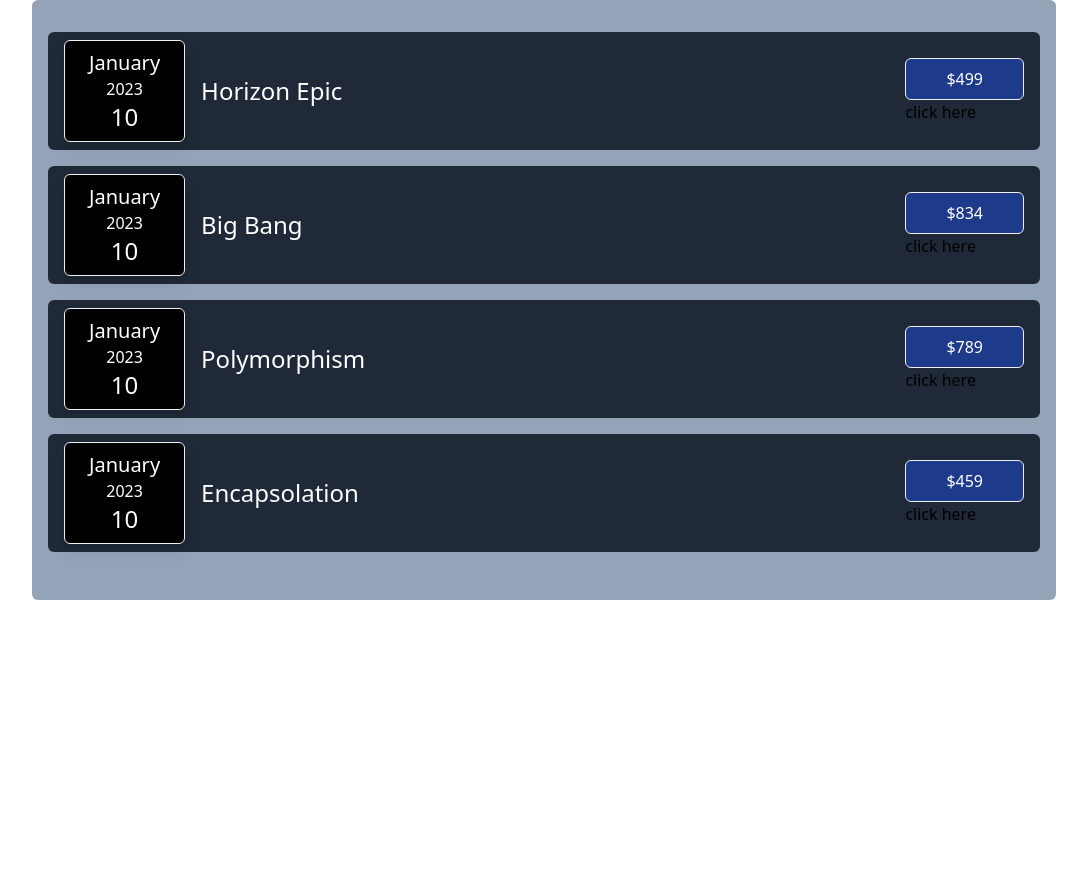
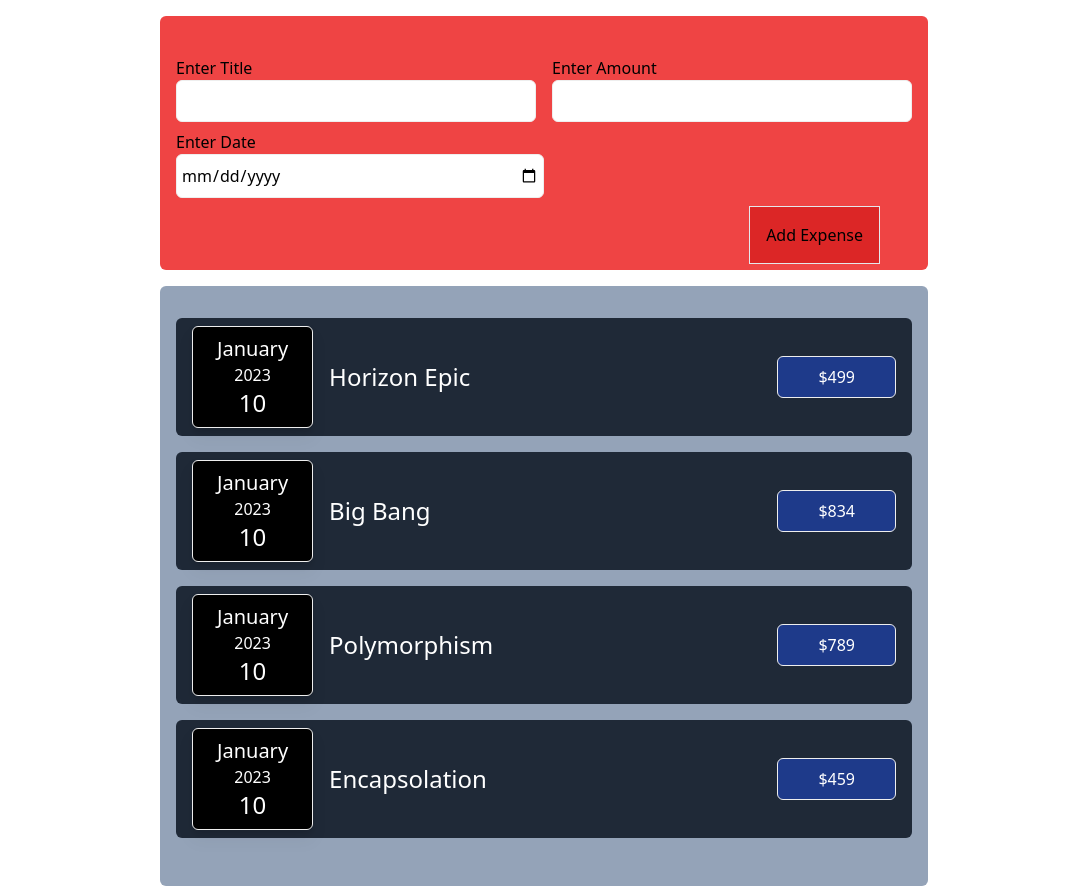
Before and after one commit to jimatth121/My-Second-React-App, a React (Create React App) app: page / in a window 1280 px wide. Shown: the whole page, without its empty margins (96-1183 px from the left). Before the commit the page ends 800 px from the top, so only its background shows below. Built offline with nearby package versions, Linux system fonts and the light colour scheme.

Commit message:
Add change one

```diff
--- a/src/App.js
+++ b/src/App.js
@@ -1,5 +1,6 @@
 import Expenses from "./Expenses";
 import React from "react";
+import NewExpense from "./NewExpense";
 
 function App() {
 const property=[
@@ -34,6 +35,7 @@ const property=[
 
   return (
    <>
+   <NewExpense/>
    <Expenses property={property}/>
    </>
   );
--- a/src/ExpenseForm.js
+++ b/src/ExpenseForm.js
@@ -1,11 +1,65 @@
-import React from 'react'
+import React, { useState } from "react";
 
 const ExpenseForm = () => {
+  const [enterTitle, setEnterTitle] = useState("");
+  const [enterAmount, setEnterAmount] = useState("");
+  const [enterDate, setEnterDate] = useState("");
+
+  const titleHandler = (e) => {
+    setEnterTitle(e.target.value);
+  };
+  const amountHandler = (e) => {
+    setEnterAmount(e.target.value);
+  };
+  const dateHandler = (e) => {
+    setEnterDate(e.target.value);
+  };
+  const submitHandler  = (e)=>{
+    e.preventDefault()
+  const data = {title:enterTitle,
+  amount:enterAmount,
+date:new Date(enterDate)}
+console.log(data);
+setEnterTitle("")
+setEnterDate("")
+setEnterAmount("")
+
+  }
   return (
     <div>
+      <form className=" relative" onSubmit={submitHandler}>
+        <div className="md:flex gap-x-4 my-2">
+          <div className=" w-[100%]">
+            <label className="text-bold-xl">Enter Title</label>
+            <input
+              onChange={titleHandler}
+             value={enterTitle} type="text"
+              className="py-2 px-1 block border-[1px] border-[#eee]  rounded-md w-[100%]"
+            />
+          </div>
+          <div className=" w-[100%]">
+            <label className="text-bold-xl">Enter Amount</label>
+            <input
+             onChange={amountHandler} type="number"
+             value={enterAmount} className="py-2 px-1 block border-[1px] border-[#eee] w-[100%] rounded-md "
+            />
+          </div>
+        </div>
+        <div className=" w-[100%] my-2">
+          <label className="text-bold-xl">Enter Date</label>
+          <input
+           onChange={dateHandler} type="date"
+           value={enterDate} className="py-2 px-1 block border-[1px] border-[#eee] w-[50%] rounded-md "
+          />
+        </div>
+        <div className="absolute right-8">
+          <button className="p-4 border-[1px] bg-red-600  " type="submit">
+            Add Expense
+          </button>
+        </div>
+      </form>
+    </div>
+  );
+};
 
-    </div>
-  )
-}
-
-export default ExpenseForm
+export default ExpenseForm;
--- a/src/ExpenseItem.js
+++ b/src/ExpenseItem.js
@@ -1,31 +1,31 @@
-import React, {useState} from 'react'
+import React, { useState } from "react";
 
-import ExpenseDate from './ExpenseDate'
+import ExpenseDate from "./ExpenseDate";
 const ExpenseItem = (props) => {
-  const [title, setTitle] = useState(props.data.title)
+  const [title, setTitle] = useState(props.data.title);
 
- const clickHandler = () =>{
+  const clickHandler = () => {
+    setTitle("Update");
 
-   setTitle('Update')
-
-  setTimeout(() => {
-     console.log(title);
-
-   }, 3000);
-
-}
+    setTimeout(() => {
+      console.log(title);
+    }, 3000);
+  };
 
   return (
-    <div className='flex justify-between bg-gray-800 mb-4 py-2 items-center rounded-md px-4 w-full'>
-      <div className='flex gap-x-4 items-center'>
-      <ExpenseDate date={props.data.date}/>
-      <div className='text-2xl text-white'>{title}</div>
+    <div className="flex justify-between bg-gray-800 mb-4 py-2 items-center rounded-md px-4 w-full">
+      <div className="flex gap-x-4 items-center">
+        <ExpenseDate date={props.data.date} />
+        <div className="text-2xl text-white">{title}</div>
       </div>
-      <div>
-      <div className='py-2 bg-blue-900 rounded-md border-[1px] border-[#eee] px-10 text-white'>${props.data.amount} </div><button onClick={clickHandler}>click here</button></div>
+
+        <div className="py-2 bg-blue-900 rounded-md border-[1px] border-[#eee] px-10 text-white">
+          ${props.data.amount}{" "}
+        </div>
+
+
     </div>
+  );
+};
 
-  )
-}
-
-export default ExpenseItem
+export default ExpenseItem;
--- a/src/Expenses.js
+++ b/src/Expenses.js
@@ -3,7 +3,7 @@ import ExpenseItem from './ExpenseItem'
 
 const Expenses = (props) => {
   return (
-    <div className=' my-0 mx-auto rounded-md py-8  max-w-[80%] w-[80%] bg-slate-400 px-4'>
+    <div className=' my-0 mx-auto rounded-md py-8  max-w-[60%] w-[60%] bg-slate-400 px-4'>
     <ExpenseItem data ={props.property[0]} />
    <ExpenseItem data ={props.property[1]} />
    <ExpenseItem data ={props.property[2]} />
--- a/src/NewExpense.js
+++ b/src/NewExpense.js
@@ -0,0 +1,12 @@
+import React from 'react'
+import ExpenseForm from './ExpenseForm'
+
+const NewExpense = () => {
+  return (
+    <div className='my-0 mx-auto rounded-md pt-8 pb-16 px-4  max-w-[60%] w-[60%] bg-red-500 my-4 '>
+      <ExpenseForm />
+    </div>
+  )
+}
+
+export default NewExpense
```
